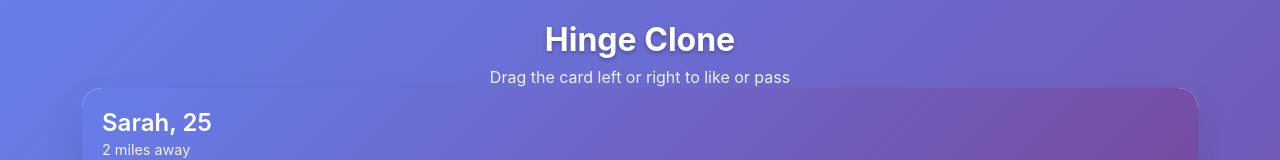
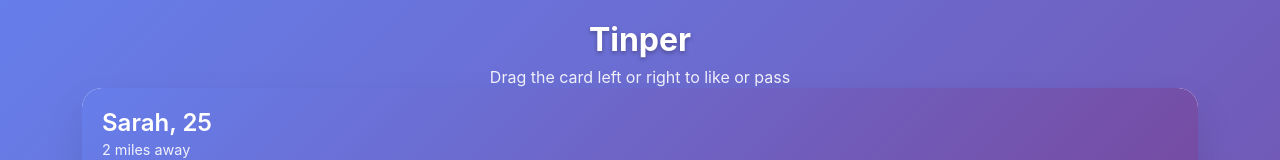
Before and after one commit to KaminariOS/Tinper, a React (Create React App) app: page / in a window 1280 px wide. Shown: the top 160 px of the page. Built offline with nearby package versions, Linux system fonts and the light colour scheme.

Commit message:
Update title

```diff
--- a/public/index.html
+++ b/public/index.html
@@ -24,7 +24,7 @@
       work correctly both with client-side routing and a non-root public URL.
       Learn how to configure a non-root public URL by running `npm run build`.
     -->
-    <title>React App</title>
+    <title>Tinper</title>
   </head>
   <body>
     <noscript>You need to enable JavaScript to run this app.</noscript>
--- a/src/App.js
+++ b/src/App.js
@@ -197,7 +197,7 @@
     <div className="App">
       <div className="app-container">
         <header className="app-header">
-          <h1>Hinge Clone</h1>
+          <h1>Tinper</h1>
           <p>Drag the card left or right to like or pass</p>
         </header>
 
```
Also changed, not shown: public/manifest.json.
